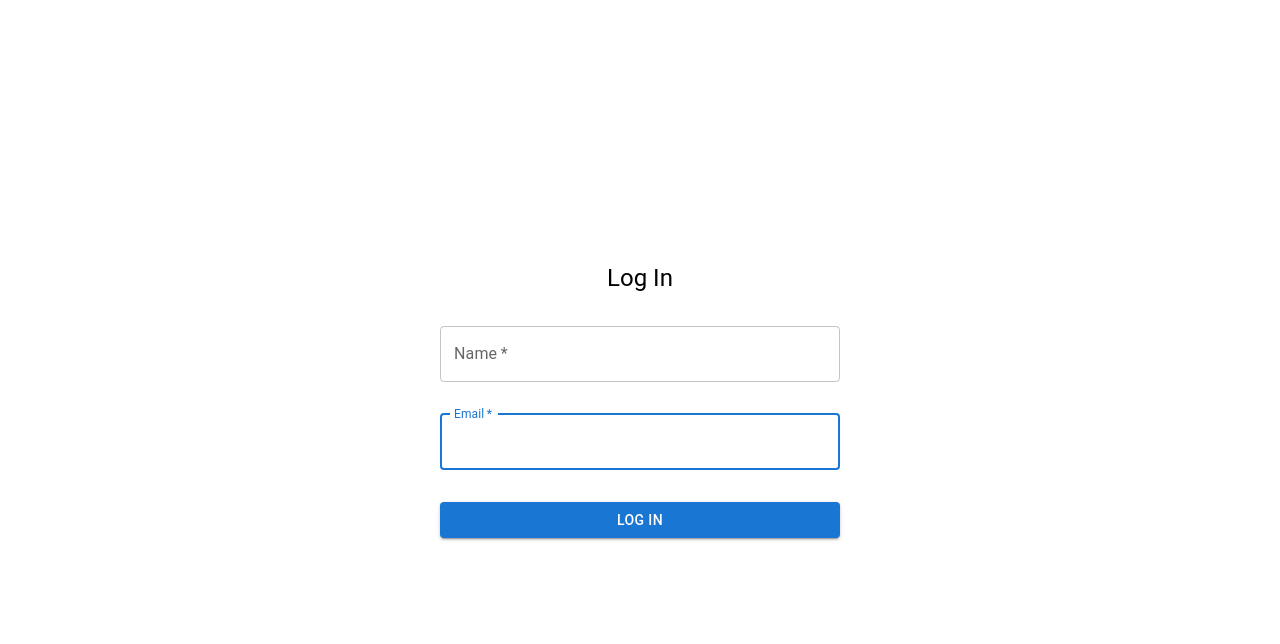
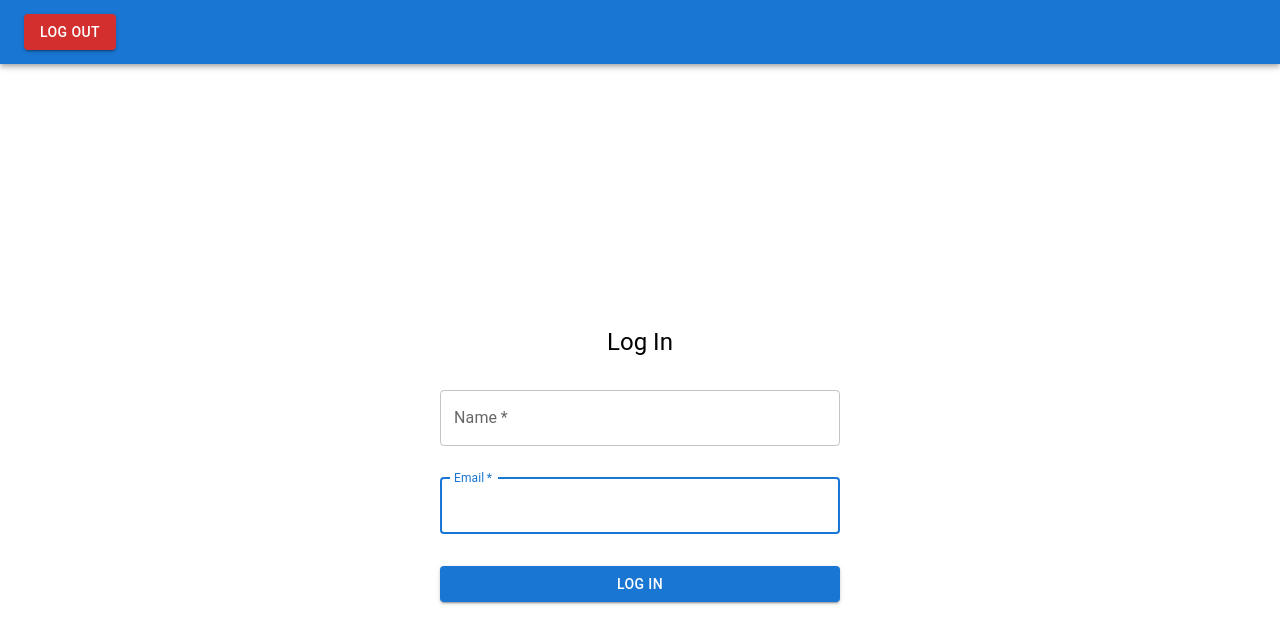
Before and after one commit to jovannil94/DogProject, a React (Create React App) app in the folder frontend/: page /login in a window 1280 px wide. Shown: the top 644 px of the page. Built offline with nearby package versions, Linux system fonts and the light colour scheme; no server answers.

Commit message:
creates a navbar, logout

```diff
--- a/frontend/src/App.js
+++ b/frontend/src/App.js
@@ -3,11 +3,13 @@ import { BrowserRouter as Router, Routes, Route } from "react-router-dom";
 import './App.css';
 import Login from './pages/Login';
 import DogSearch from './pages/DogSearch';
+import Navbar from './components/Navbar';
 
 function App() {
   return (
     <div className="App">
       <Router>
+        <Navbar />
         <Routes>
           <Route path={'/login'} element={<Login/>}/>
           <Route path={'/dogSearch'} element={<DogSearch/>}/>
--- /dev/null
+++ b/frontend/src/components/Navbar.js
@@ -0,0 +1,42 @@
+import React from 'react';
+import Box from '@mui/material/Box';
+import AppBar from '@mui/material/AppBar';
+import Toolbar from '@mui/material/Toolbar';
+import Button from '@mui/material/Button';
+import { postUrl } from '../utils/api';
+import { useNavigate } from 'react-router-dom';
+
+const Navbar = () => {
+    const navigatePage = useNavigate();
+
+    const logOut = async () => {
+        try {
+            const response = await postUrl("/auth/logout");
+            if (response) {
+                navigatePage('/login');
+            }
+        } catch (error) {
+            console.log("Error logging out:", error);
+            alert("Log out failed");
+        }
+    };
+
+    return (
+        <Box sx={{ flexGrow: 1 }}>
+            <AppBar position="static">
+                <Toolbar>
+                <Button
+                    type="submit"
+                    color="error"
+                    variant="contained"
+                    onClick={logOut}
+                >
+                    Log out
+                </Button>
+                </Toolbar>
+            </AppBar>
+        </Box>
+    )
+};
+
+export default Navbar;
--- a/frontend/src/pages/Login.js
+++ b/frontend/src/pages/Login.js
@@ -25,7 +25,7 @@ const Login = () => {
     const logIn = async () => {
         try {
             const response = await postUrl("/auth/login", { name, email });
-            if (response.status === 200) {
+            if (response) {
                 navigatePage('/dogSearch');
             }
         } catch (error) {
--- a/frontend/src/utils/api.js
+++ b/frontend/src/utils/api.js
@@ -17,7 +17,7 @@ const getUrl = async (url) => {
     }
 };
 
-const postUrl = async (url, body) => {
+const postUrl = async (url, body = {}) => {
     try {
         let response = await fetchClient.post(url, body);
         return response.data;
```
